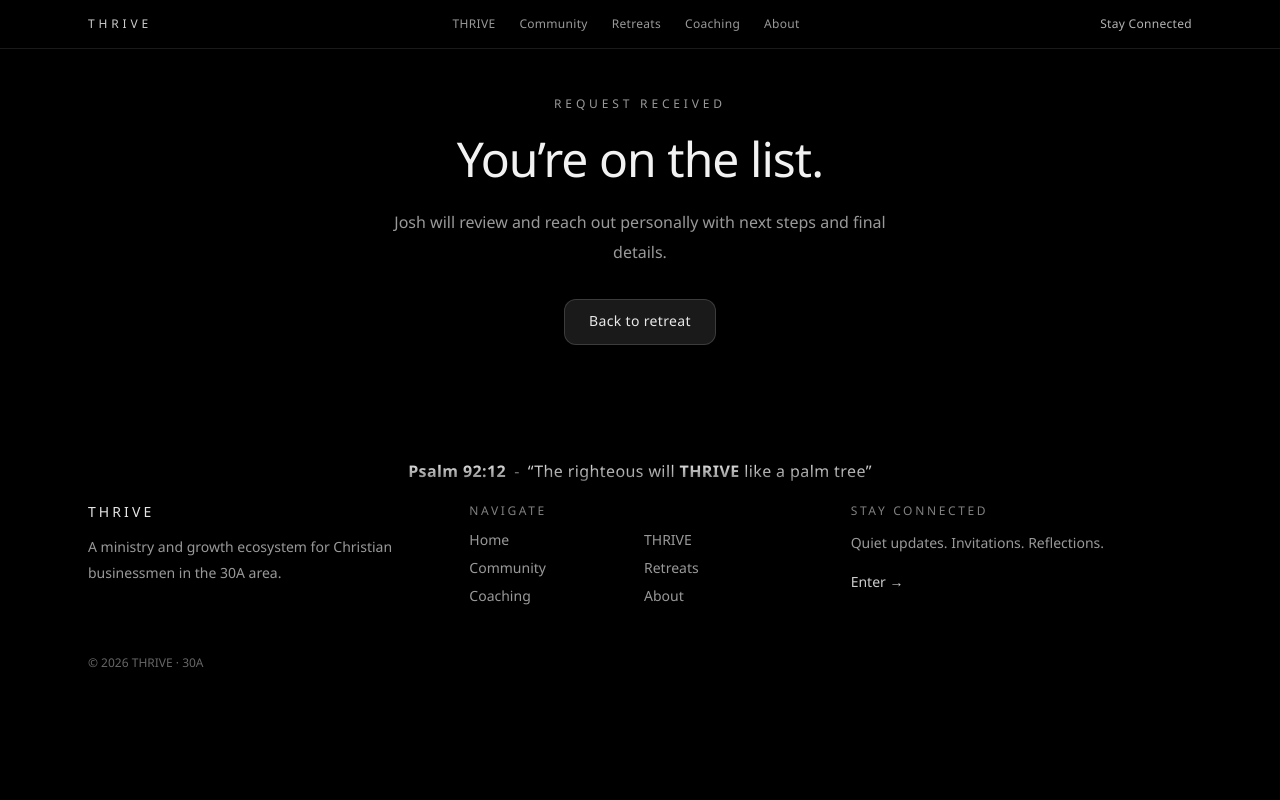
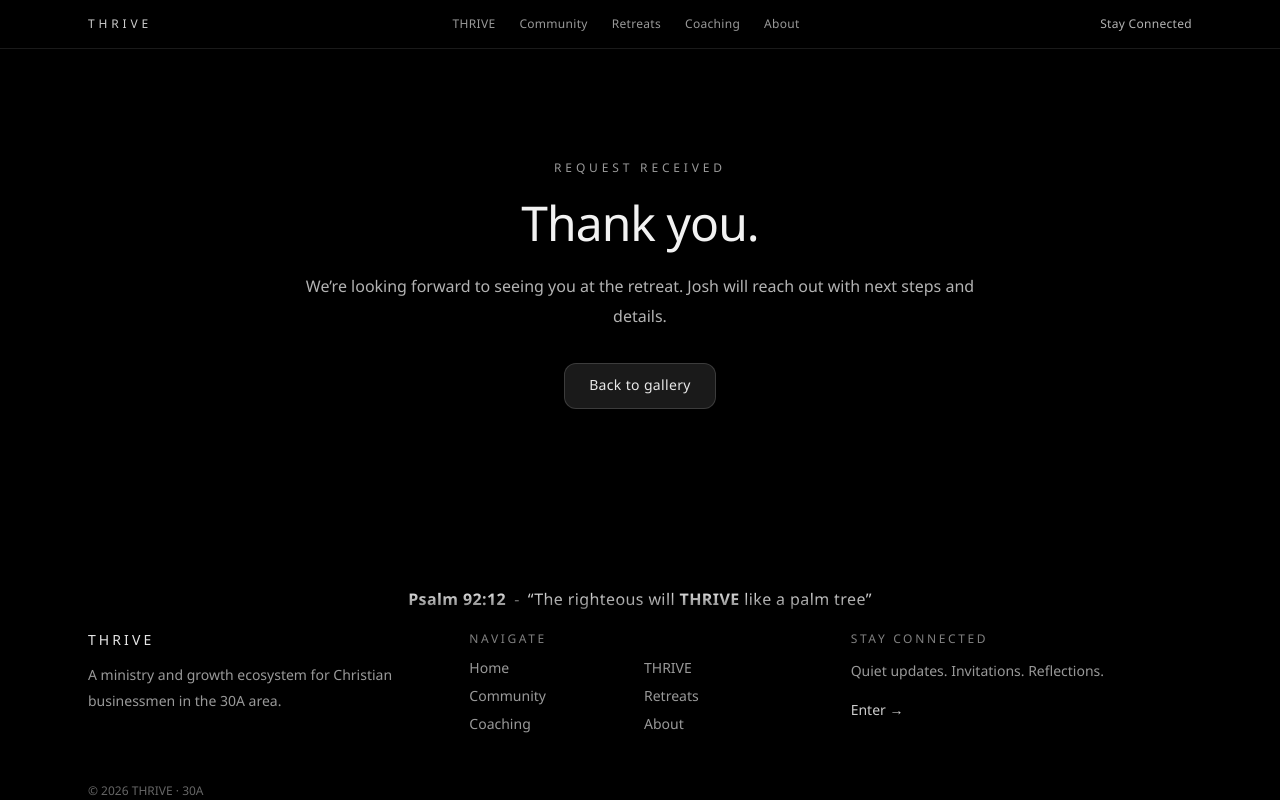
Before and after one commit to Ryderschilling/THRIVE, a Next.js app: page /retreats/1/apply/received in a window 1280 px wide. Built offline with nearby package versions, Linux system fonts and the light colour scheme.

Commit message:
Fix received back-to-gallery slug resolution

```diff
--- a/app/retreats/[slug]/apply/received/page.tsx
+++ b/app/retreats/[slug]/apply/received/page.tsx
@@ -1,26 +1,49 @@
 import Link from "next/link";
+import Section from "@/components/site/Section";
+import { getRetreatBySlug } from "@/content/retreats";
 
-export default function ReceivedPage(props: { params: { slug: string } }) {
+function normalizeSlug(v: unknown) {
+  try {
+    return decodeURIComponent(String(v)).trim().toLowerCase();
+  } catch {
+    return String(v).trim().toLowerCase();
+  }
+}
+
+export default async function ReceivedPage(props: {
+  params: Promise<{ slug: string }>;
+}) {
+  const { slug: rawSlug } = await props.params;
+
+  const slug = normalizeSlug(rawSlug);
+  const retreat = getRetreatBySlug(slug);
+  const backSlug = retreat?.slug ?? slug;
+
   return (
-    <div className="mx-auto max-w-xl shown-center py-24 px-6 text-center space-y-6">
+    <Section>
+      <div className="mx-auto max-w-2xl text-center space-y-6 py-10 md:py-12">
         <div className="text-xs uppercase tracking-[0.32em] text-white/60">
           Request received
         </div>
+
         <h1 className="font-display text-4xl md:text-5xl text-white/95">
-        You’re on the list.
+          Thank you.
         </h1>
-      <p className="text-white/60">
-        Josh will review and reach out personally with next steps and final details.
+
+        <p className="text-white/70 leading-relaxed">
+          We’re looking forward to seeing you at {retreat?.title ?? "the retreat"}.
+          Josh will reach out with next steps and details.
         </p>
 
         <div className="pt-2">
           <Link
-          href={`/retreats/${props.params.slug}`}
+            href={`/retreats/${encodeURIComponent(backSlug)}/gallery`}
             className="inline-flex items-center justify-center rounded-xl border border-white/15 bg-white/10 px-6 py-3 text-sm tracking-wide text-white/90 hover:bg-white/15 transition"
           >
-          Back to retreat
+            Back to gallery
           </Link>
         </div>
       </div>
+    </Section>
   );
 }
```
Lines whose indentation alone changed are shown as unchanged.
